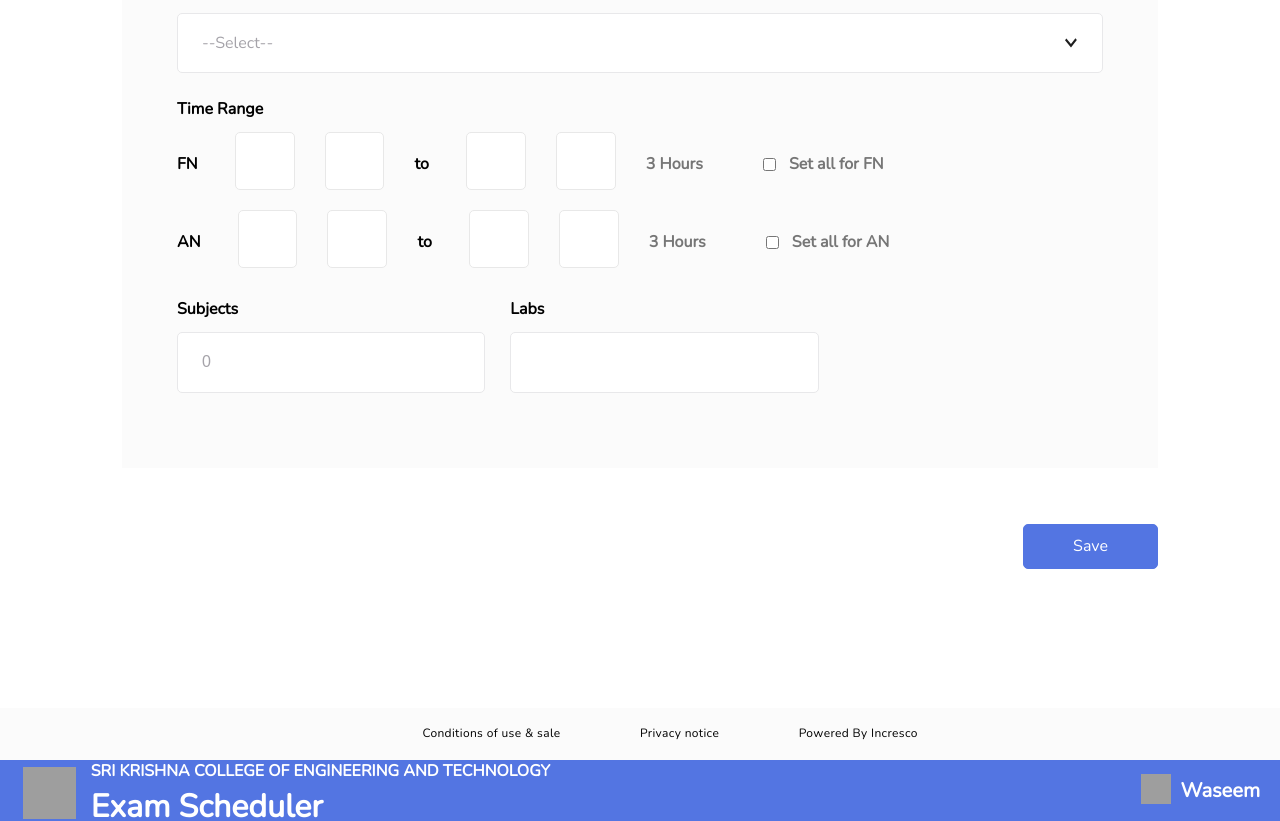
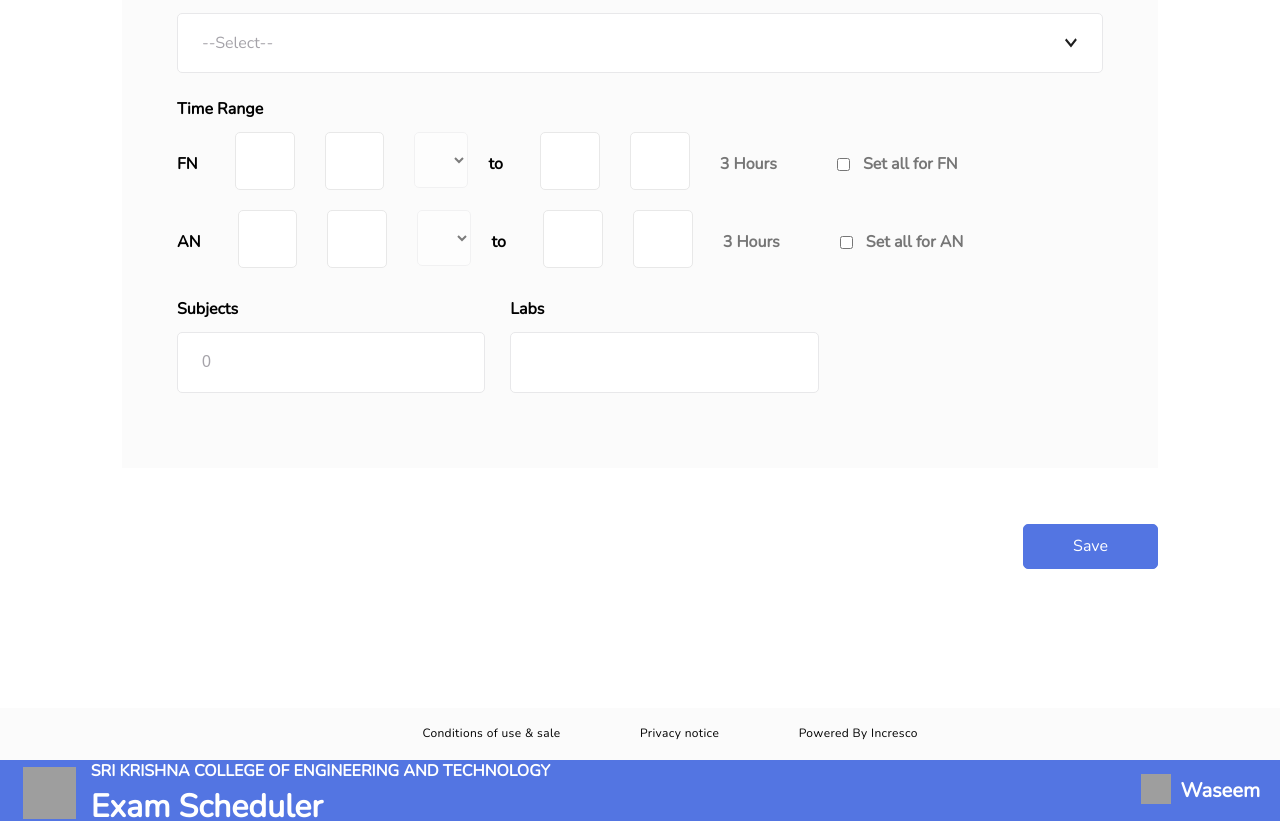
Before and after one commit to Sudarsan002/Training_03, a React app: page / in a window 1280 px wide. Shown: the part 1207-2028 px from the top of the page. Built offline with nearby package versions, Linux system fonts and the light colour scheme; grey boxes are pictures that could not be loaded; the HTML template or start-up script is replaced by a standard one.

Commit message:
AM/PM DropDown

```diff
--- /dev/null
+++ b/src/Components/svg/Dropdown.js
@@ -0,0 +1,32 @@
+import React from 'react'
+
+export const Dropdown0 = () => {
+    return (
+      <div>
+        <select
+          style={{
+            boxSizing: "border-box",
+            display: "flex",
+            flexDirection: "row",
+            padding: " 8px 16px",
+            gap: "30px",
+            width: "54px",
+            height: "56px",
+            background: "#FFFFFF",
+            border: "1px solid #E8E8EA",
+            order: "1",
+            flexGrow: "0",
+            borderRadius:"5px",
+            height: "56px",
+            marginRight: "20px",
+            opacity: "0.5",
+
+          }}
+
+        >
+         <option>AM</option>
+         <option>PM</option>
+        </select>
+      </div>
+    );
+  };
--- a/src/Layouts/CreateSchedule.js
+++ b/src/Layouts/CreateSchedule.js
@@ -9,6 +9,7 @@ import Button from '../Components/Button'
 
 import { FormData } from '../Common/data/FormData'
 import SubjectLabComponent from '../Components/SubjectLabComponent'
+import { Dropdown0 } from '../Components/svg/Dropdown'
 const DropIcon = () => {
     return (
         <svg
@@ -50,7 +51,8 @@ const CreateSchedule = () => {
         setExamType(FormData?.[selectedDep]?.[event.target.value - 1])
     }
 
-
+//    let AMPMOption=['AM','PM']
+//    const[selectdAmPmDropDown,setSelectedAmPmDropDown]=useState(AMPMOption[0])
 
 
     const setBranchs = (option) => {
@@ -145,6 +147,7 @@ const CreateSchedule = () => {
                         <StyledInputText2 label="FN" />
                         <StyledInput2 type="number" />
                         <StyledInput2 type="number" />
+                        <Dropdown0/>
 
                         <StyledInputText2_1 label="to" />
                         <StyledInput2 type="number" />
@@ -164,6 +167,7 @@ const CreateSchedule = () => {
                         <StyledInputText2 label="AN" />
                         <StyledInput2 type="number" />
                         <StyledInput2 type="number" />
+                        <Dropdown0/>
 
                         <StyledInputText2_1 label="to" />
                         <StyledInput2 type="number" />
@@ -316,3 +320,34 @@ const SaveButton = styled(Button)`
     margin-top: 56px;
     background: #5375e2;
 `
+
+// export const Dropdown0 = (props) => {
+//     return (
+//       <div>
+//         <select
+//           style={{
+//             boxSizing: "border-box",
+//             display: "flex",
+//             flexDirection: "row",
+//             padding: " 8px 16px",
+//             gap: "30px",
+//             width: "181px",
+//             height: "56px",
+//             background: "#FFFFFF",
+//             border: "1px solid #E8E8EA",
+//             borderRadius: "10px",
+//             order: "1",
+//             flexGrow: "0",
+//             height: "56px",
+//             marginRight: "20px",
+//             opacity: "0.5",
+
+//           }}
+
+//         >
+//          <option>Am</option>
+//          <option>Pm</option>
+//         </select>
+//       </div>
+//     );
+//   };
--- a/src/Pages/CreateSchedulePage.js
+++ b/src/Pages/CreateSchedulePage.js
@@ -8,7 +8,7 @@ const CreateSchedulePage = () => {
     <>
        <Header/>
        <CreateSchedule/>
-       {/* <NewSchedule/> */}
+
        <Footer/>
     </>
   )
```
Also changed, not shown: src/Components/svg/TicketIcon.js (renamed from src/Components/svg/TickIcon.js).
